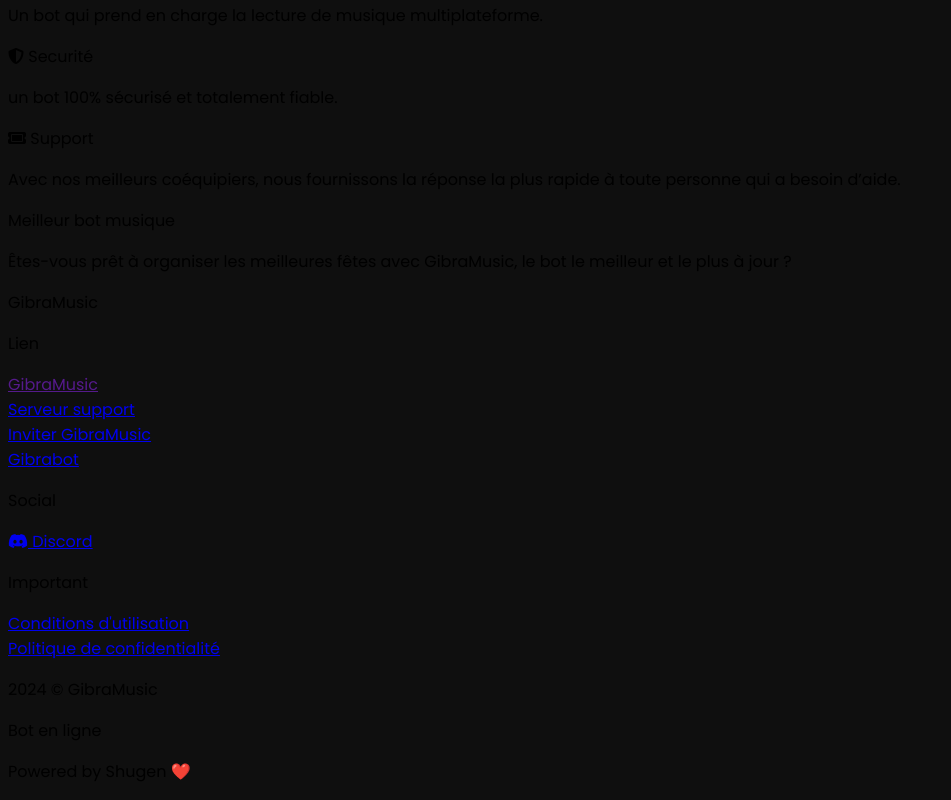
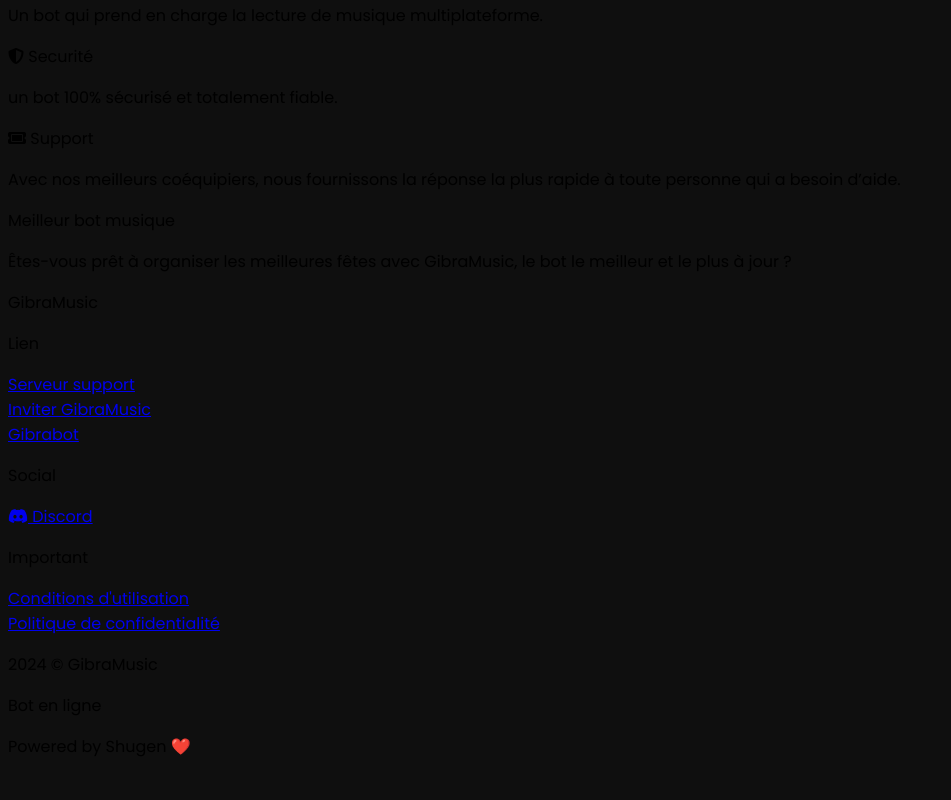
Before and after one commit to sLawen/gibramusic-web, a Next.js app: page / in a window 1280 px wide. Shown: the part 3074-3874 px from the top of the page, without its empty margins (0-951 px from the left). After the commit the page ends 3849 px from the top, so only its background shows below. Built offline with nearby package versions, Linux system fonts and the light colour scheme.

Commit message:
Update Footer.jsx

```diff
--- a/components/Static/Footer.jsx
+++ b/components/Static/Footer.jsx
@@ -17,13 +17,6 @@
                         </div>
                         <div className="col-span-1">
                             <p className="text-white font-medium mt-3 sm:mt-0 sm:mb-3">Lien</p>
-                            <div>
-                                <Link href="">
-                                    <a className="text-white/50 hover:text-white hover:underline transform duration-200">
-                                        GibraMusic
-                                    </a>
-                                </Link>
-                            </div>
                             <div>
                                 <a href="https://discord.gg/J6nJE7zgNa" target="_blank" className="text-white/50 hover:text-white hover:underline transform duration-200">
                                     Serveur support
```
